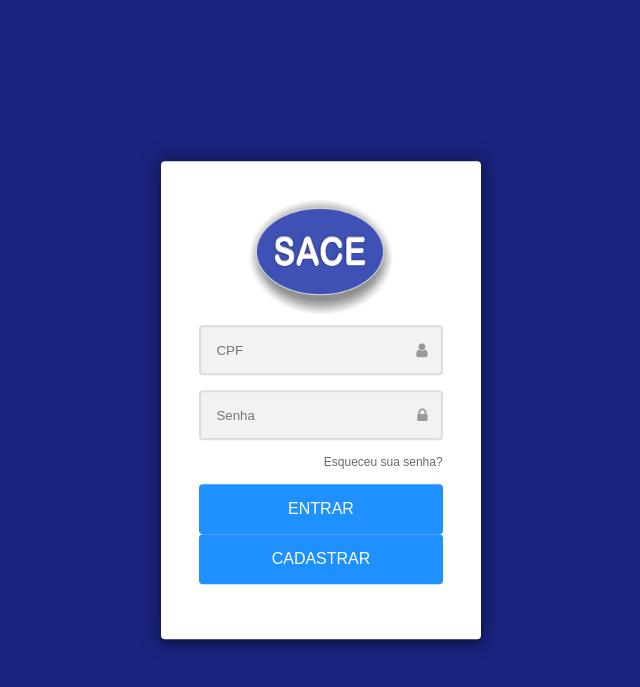
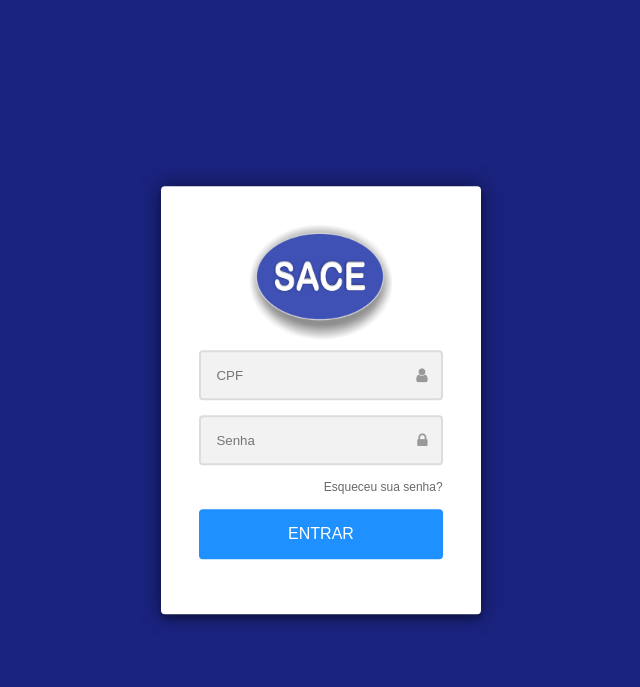
Before and after one commit to jericgs/sistema-sace, a PHP site: page / in a window 1280 px wide. Shown: the top 687 px of the page, without its empty margins (319-959 px from the left). Run offline with PHP 8.4, Linux system fonts and the light colour scheme; some libraries are stand-ins or nearby versions; some web fonts are replaced.

```diff
--- a/index.php
+++ b/index.php
@@ -50,8 +50,8 @@
                 </div>
 
                 <a class="link" href="#">Esqueceu sua senha?</a>
-                <button class="log-btn" id="btBorder" type="submit" name="entrar">entrar</button> <br>
-                <button class="log-btn" id="btBorder" type="submit" name="outro">cadastrar</button>
+                <button class="log-btn" id="btBorder" type="submit" name="entrar">entrar</button>
+<!--                <button class="log-btn" id="btBorder" type="submit" name="outro">cadastrar</button> -->
             </form>
         </div>
 
--- a/login.php
+++ b/login.php
@@ -19,7 +19,7 @@ $senha = $_POST["senha"];
 // Usuário não forneceu a senha ou o login
 if(!$cpf || !$senha){
 	//echo "Você deve digitar sua senha e login!";
-	echo"<script language='javascript' type='text/javascript'>alert('Você deve digitar sua senha e login');window.location.href='index.html';</script>";
+	echo"<script language='javascript' type='text/javascript'>alert('Você deve digitar sua senha e login');window.location.href='index.php';</script>";
         die();
 	exit;
 }
@@ -56,7 +56,7 @@ if($total) {
 }else{
 	// Login inválido
 
-	echo"<script language='javascript' type='text/javascript'>alert('Entrada negada');window.location.href='index.html';</script>";
+	echo"<script language='javascript' type='text/javascript'>alert('Entrada negada');window.location.href='index.php';</script>";
         die();
 	exit;
 }
```
